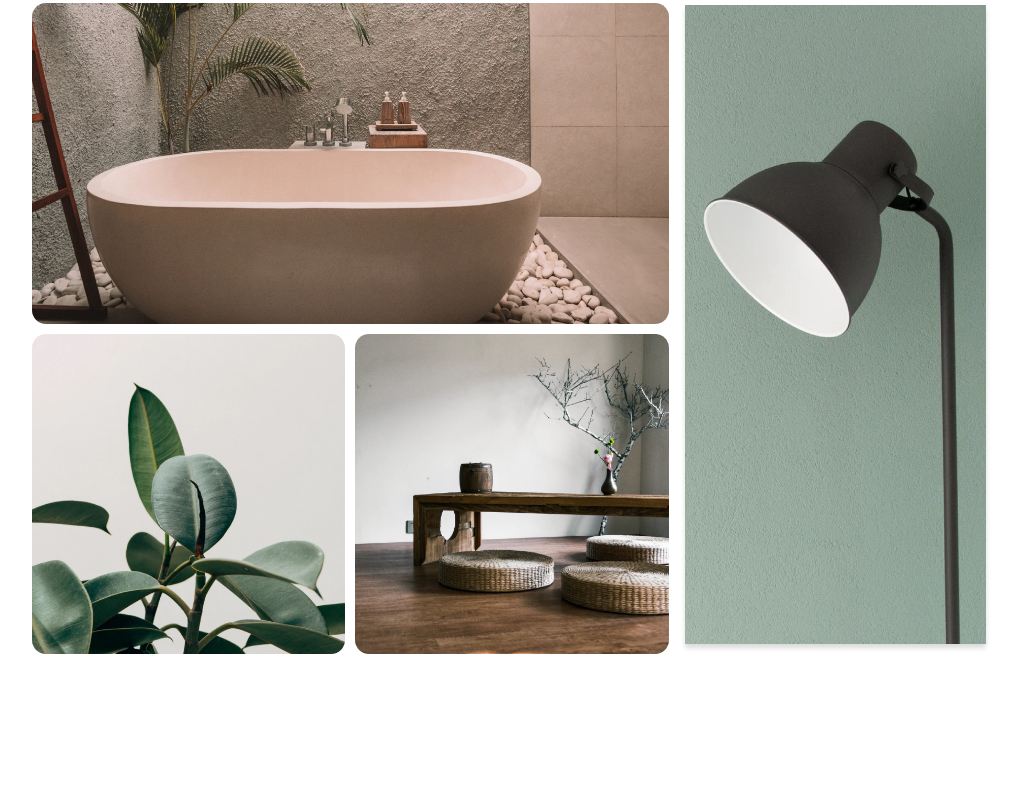
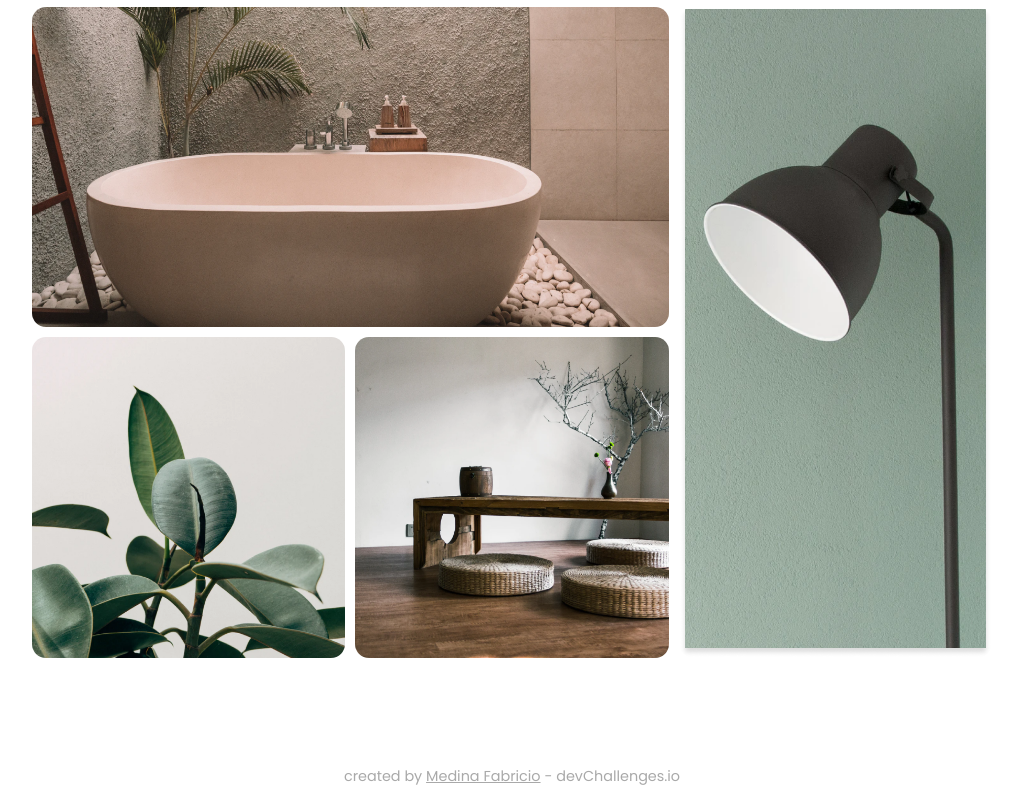
Before and after one commit to MFabri31/my-gallery, a plain HTML site: page index.html in a window 1280 px wide. Shown: the part 676-1480 px from the top of the page, without its empty margins (128-1146 px from the left). Before the commit the page ends 1339 px from the top, so only its background shows below. Drawn offline with Linux system fonts and the light colour scheme.

Commit message:
Componente footer agregado

```diff
--- a/css/styles.css
+++ b/css/styles.css
@@ -54,11 +54,14 @@ ul {
 
 .avatar__description {
   color: var(--color-dark);
+  text-align: center;
 }
 
 .avatar__description span {
   display: block;
   color: var(--color-light);
+  font-size: 0.9rem;
+  margin-top: 0.5rem;
 }
 
 .avatar__statistics {
@@ -133,6 +136,21 @@ img[class*="gallery__img-"] {
 }
 
 /* -------------------
+        FOOTER
+---------------------*/
+.main-footer {
+  margin-top: 5rem;
+  padding: 1em;
+  text-align: center;
+  color: var(--color-light);
+}
+
+.main-footer__link {
+  color: inherit;
+  text-decoration: underline;
+}
+
+/* -------------------
         LAYOUT
 ---------------------*/
 .container {
--- a/index.html
+++ b/index.html
@@ -43,6 +43,7 @@
           </div>
           <!-- avatar -->
 
+          <!-- gallery -->
           <div class="gallery">
             <img
               class="gallery__img-1"
@@ -75,8 +76,23 @@
               alt="photo-6"
             />
           </div>
+          <!-- gallery -->
         </div>
       </section>
     </main>
+    <!-- footer -->
+    <footer class="main-footer">
+      <small>
+        created by
+        <a
+          href="https://devchallenges.io/portfolio/MFabri31"
+          class="main-footer__link"
+          target="blank"
+          >Medina Fabricio</a
+        >
+        - devChallenges.io
+      </small>
+    </footer>
+    <!-- footer -->
   </body>
 </html>
```
